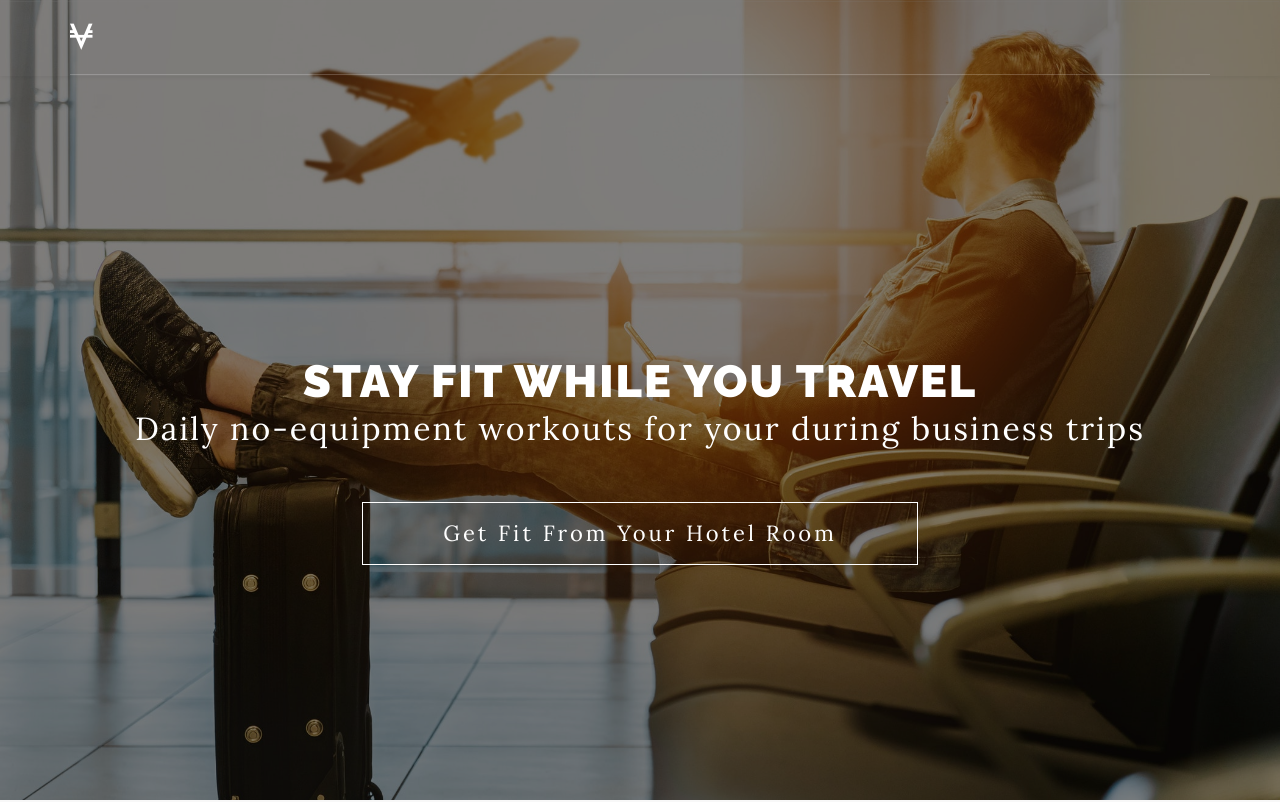
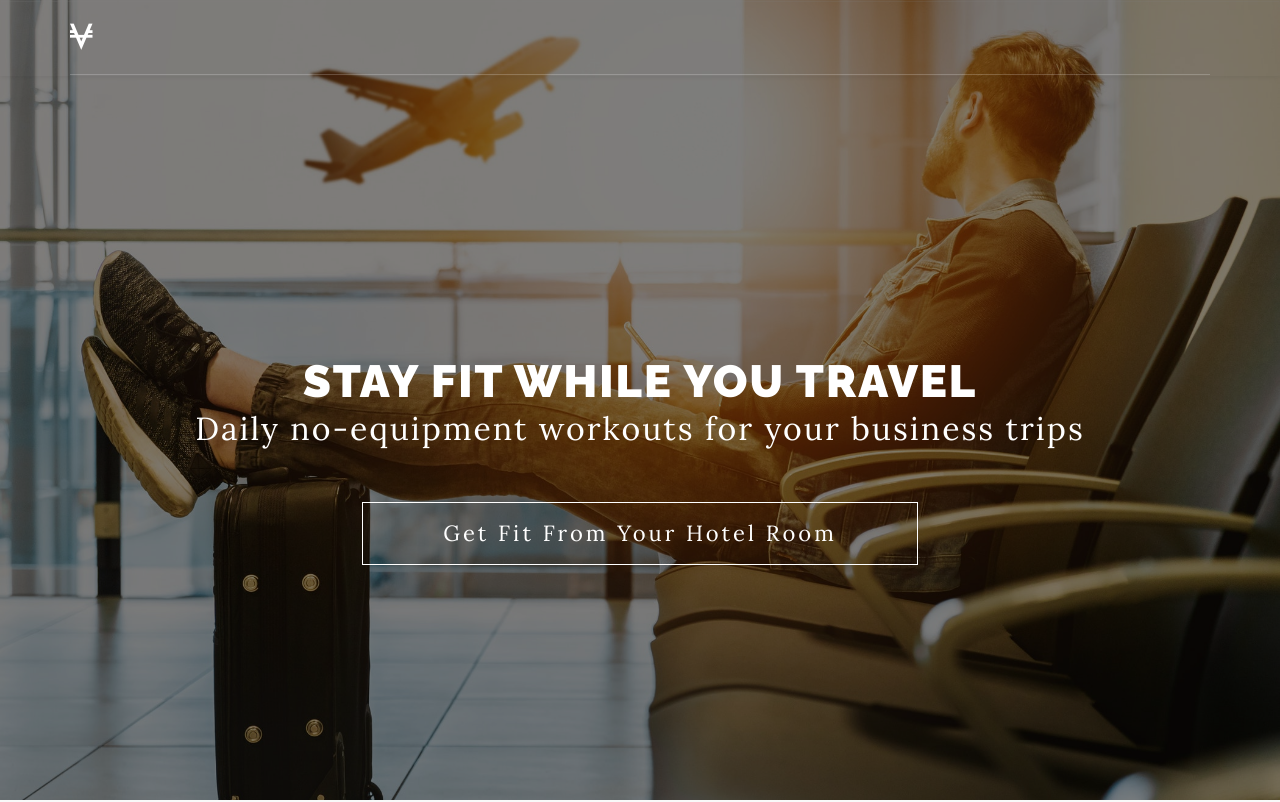
Before and after one commit to zacharycohn/hotelfitness, a plain HTML site: page index.html in a window 1280 px wide. Shown: the top 802 px of the page. Drawn offline with nearby package versions, Linux system fonts and the light colour scheme; a script that the page names is missing.

Commit message:
typo in hero text

```diff
--- a/index.html
+++ b/index.html
@@ -45,7 +45,7 @@
                         <div class="intro-box">
                             <div class="intro">
                                 <h1>Stay Fit While You Travel</h1>
-                                <p>Daily no-equipment workouts for your during business trips</p>
+                                <p>Daily no-equipment workouts for your business trips</p>
                                 <a class="btn vira-btn" href="#">Get Fit From Your Hotel Room</a>
                             </div>
                         </div>
```
